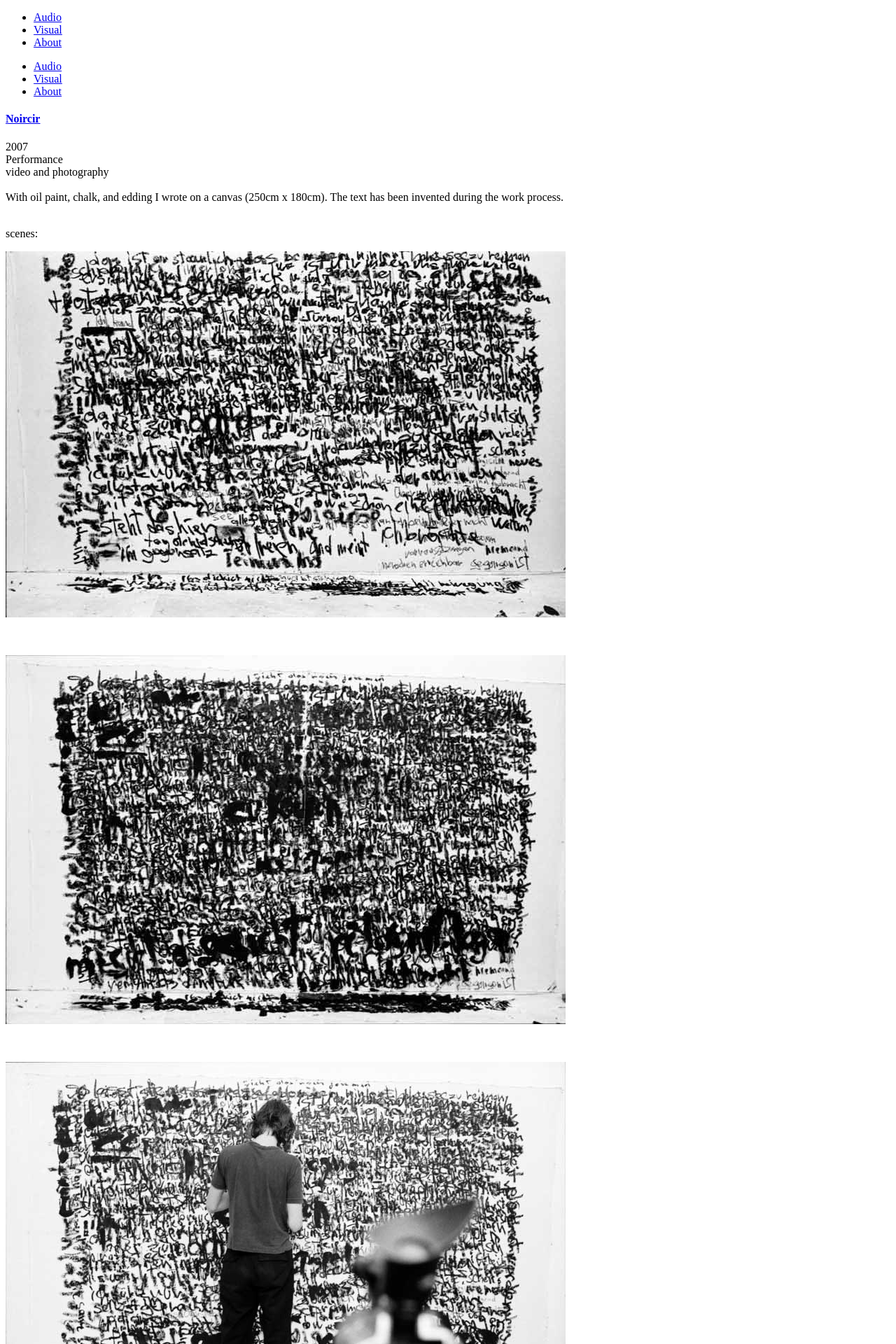
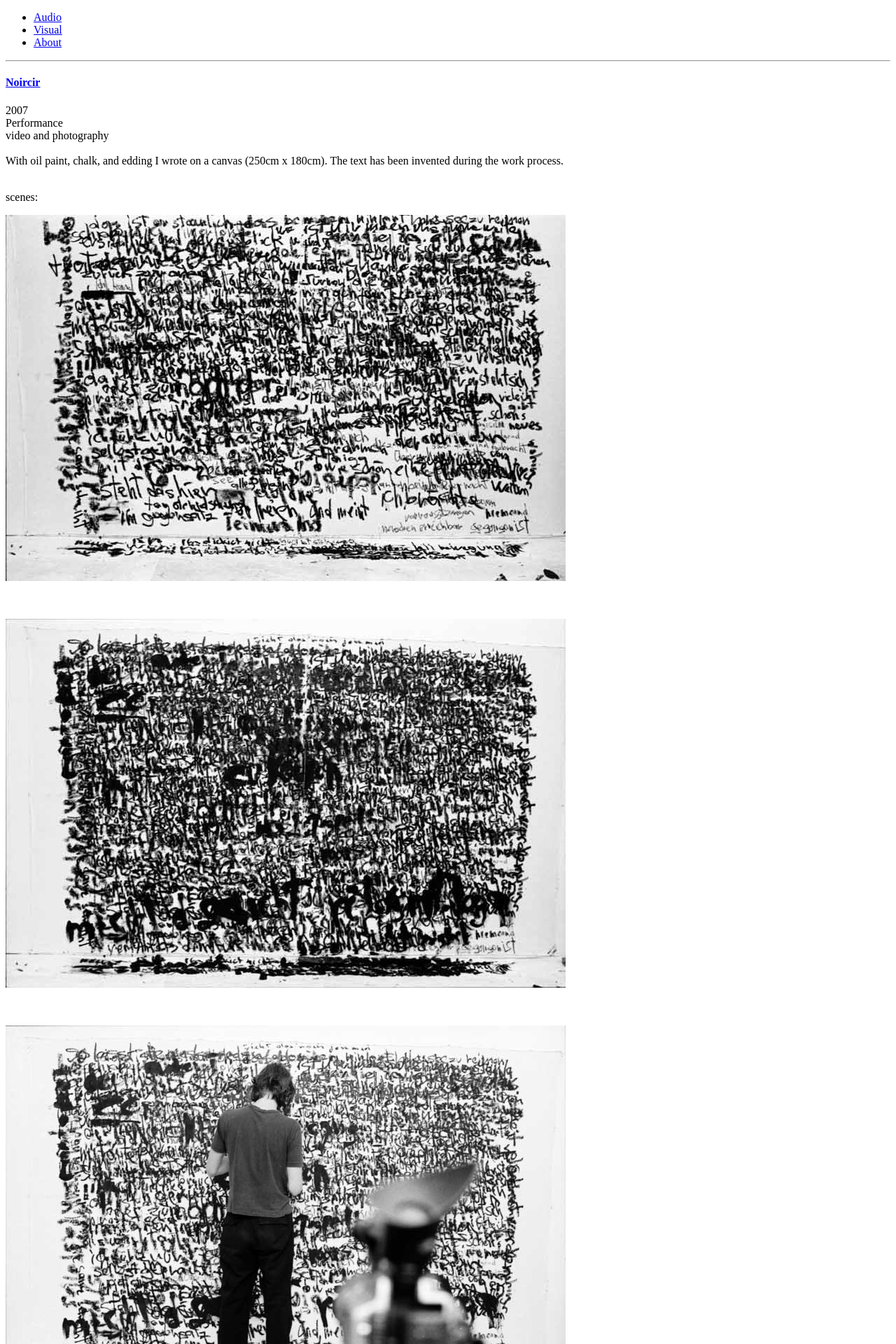
Before and after one commit to tricx/tricx.github.io, a Jekyll site: the page built from _posts/2013-10-18-noircir.md, in a window 1280 px wide. Shown: the top 1920 px of the page at 70% size. Built offline with Jekyll 4.4.1, drawn with Linux system fonts in a browser that asks for light colours.

Commit message:
change post.html

```diff
--- a/_layouts/page.html
+++ b/_layouts/page.html
@@ -2,4 +2,4 @@
 layout: default
 ---
 {% include JB/setup %}
-{% include themes/twitter/default.html %}
+{% include themes/twitter/page.html %}
--- a/_layouts/page_fw.html
+++ b/_layouts/page_fw.html
@@ -5,7 +5,9 @@
 {{content}}
 
 {% include JB/setup %}
+{% include themes/twitter/page.html %}
 
 {% comment %}
+{{content}}
 {% include themes/twitter/page_archive.html %}
 {% endcomment %}
--- a/_layouts/post.html
+++ b/_layouts/post.html
@@ -2,4 +2,4 @@
 layout: default
 ---
 {% include JB/setup %}
-{% include themes/twitter/default.html %}
+{% include themes/twitter/post.html %}
```
